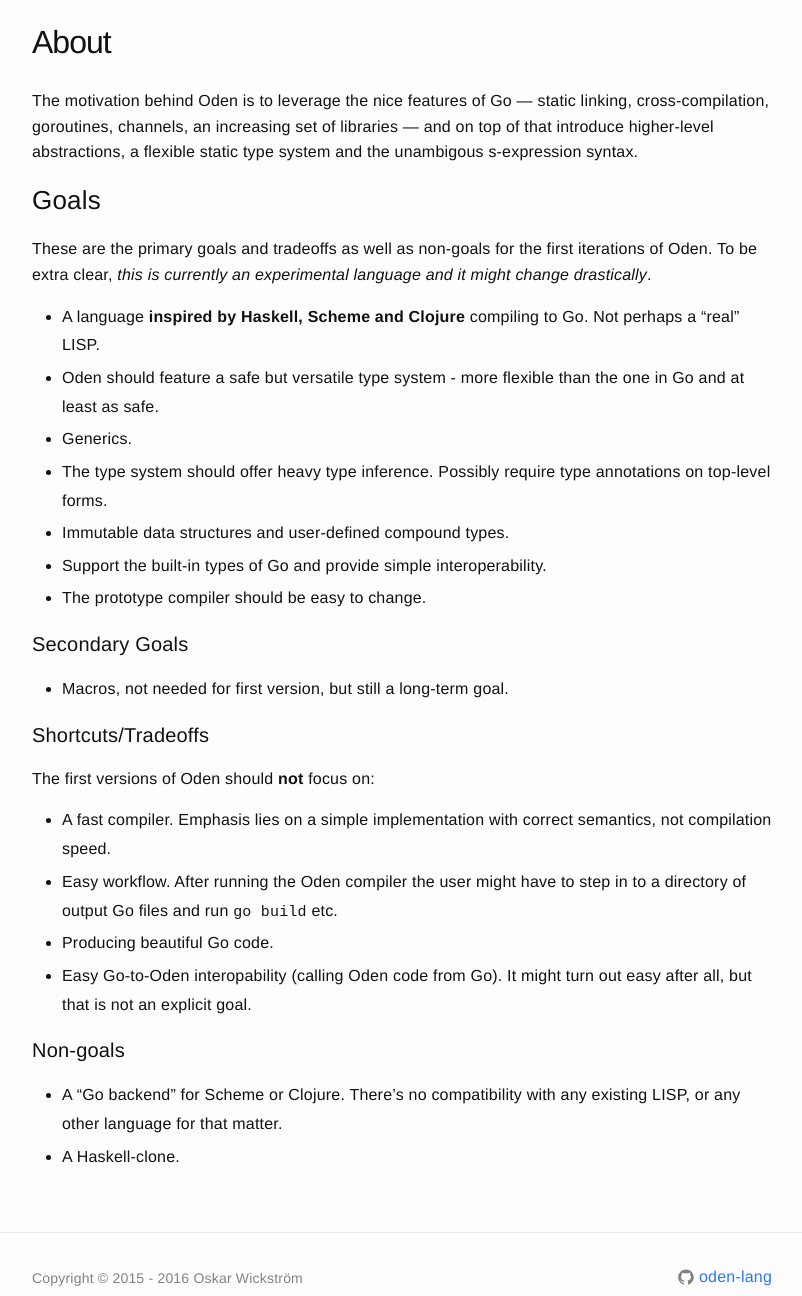
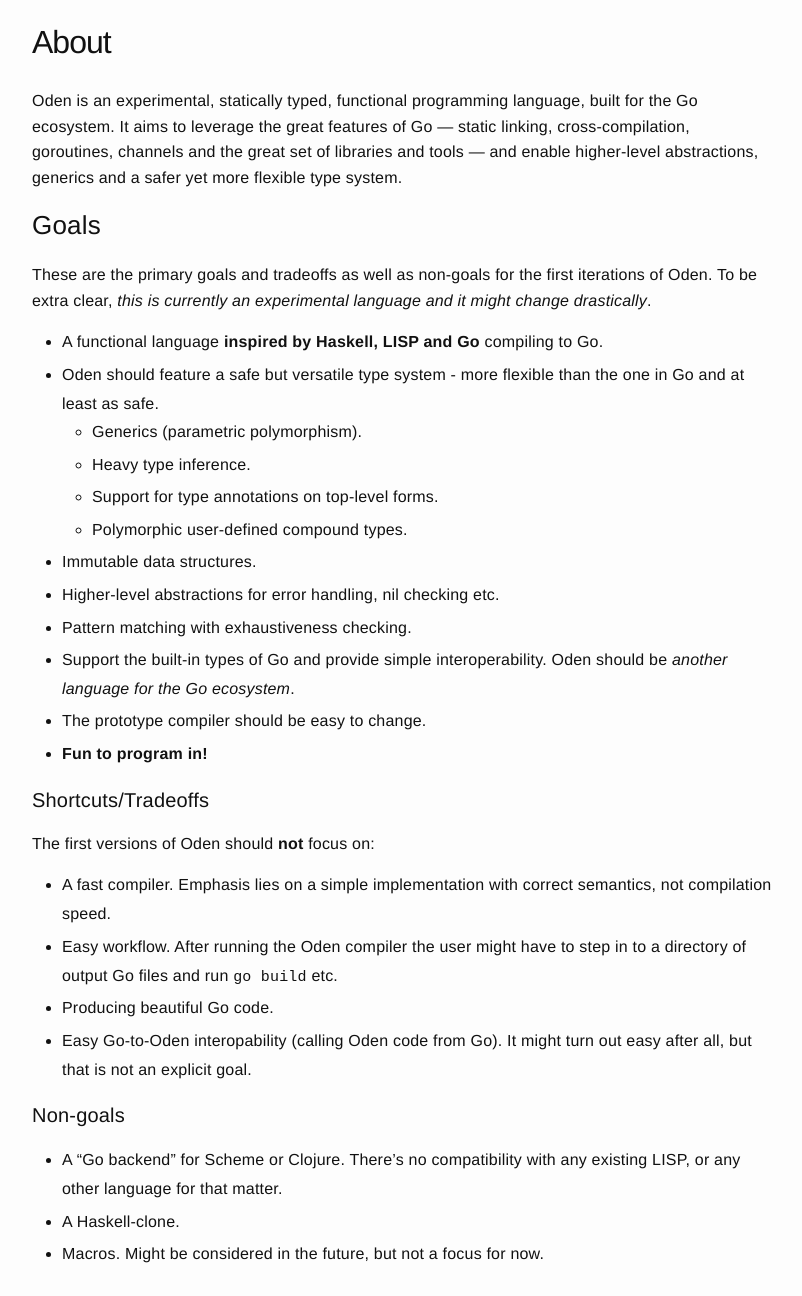
Before and after one commit to oden-lang/oden-lang.github.io, a Jekyll site: the page built from about.md, in a window 1280 px wide and 1400 px high, cut to the strip 104-1400 px from the top of the window. Shown: the whole strip, without its empty margins (238-1040 px from the left). Built offline with Jekyll 4.4.1, drawn with Linux system fonts in a browser that asks for light colours.

Commit message:
About page updates

```diff
--- a/_config.yml
+++ b/_config.yml
@@ -10,7 +10,7 @@
 email: odenlanguage@gmail.com
 description: >
   Oden is an experimental, statically typed, functional programming language,
-  built on top of Go.
+  built for the Go ecosystem.
 baseurl: "" # the subpath of your site, e.g. /blog
 url: "http://oden-lang.org" # the base hostname & protocol for your site
 twitter_username: odenlang
--- a/about.md
+++ b/about.md
@@ -4,10 +4,11 @@
 permalink: /about/
 ---
 
-The motivation behind Oden is to leverage the nice features of Go &mdash;
-static linking, cross-compilation, goroutines, channels, an increasing set of
-libraries &mdash; and on top of that introduce higher-level abstractions, a
-flexible static type system and the unambigous s-expression syntax.
+Oden is an experimental, statically typed, functional programming language,
+built for the Go ecosystem. It aims to leverage the great features of Go
+&mdash; static linking, cross-compilation, goroutines, channels and the
+great set of libraries and tools &mdash; and enable higher-level
+abstractions, generics and a safer yet more flexible type system.
 
 ## Goals
 
@@ -15,20 +16,21 @@
 first iterations of Oden. To be extra clear, *this is currently an
 experimental language and it might change drastically*.
 
-* A language **inspired by Haskell, Scheme and Clojure** compiling to
-  Go. Not perhaps a "real" LISP.
-* Oden should feature a safe but versatile type system - more
-  flexible than the one in Go and at least as safe.
-* Generics.
-* The type system should offer heavy type inference. Possibly require
-  type annotations on top-level forms.
-* Immutable data structures and user-defined compound types.
-* Support the built-in types of Go and provide simple interoperability.
+* A functional language **inspired by Haskell, LISP and Go** compiling
+  to Go.
+* Oden should feature a safe but versatile type system - more flexible than the
+  one in Go and at least as safe.
+  - Generics (parametric polymorphism).
+  - Heavy type inference.
+  - Support for type annotations on top-level forms.
+  - Polymorphic user-defined compound types.
+* Immutable data structures.
+* Higher-level abstractions for error handling, nil checking etc.
+* Pattern matching with exhaustiveness checking.
+* Support the built-in types of Go and provide simple interoperability. Oden
+  should be *another language for the Go ecosystem*.
 * The prototype compiler should be easy to change.
-
-### Secondary Goals
-
-* Macros, not needed for first version, but still a long-term goal.
+* **Fun to program in!**
 
 ### Shortcuts/Tradeoffs
 
@@ -48,3 +50,4 @@
 * A "Go backend" for Scheme or Clojure. There's no compatibility with
   any existing LISP, or any other language for that matter.
 * A Haskell-clone.
+* Macros. Might be considered in the future, but not a focus for now.
```
